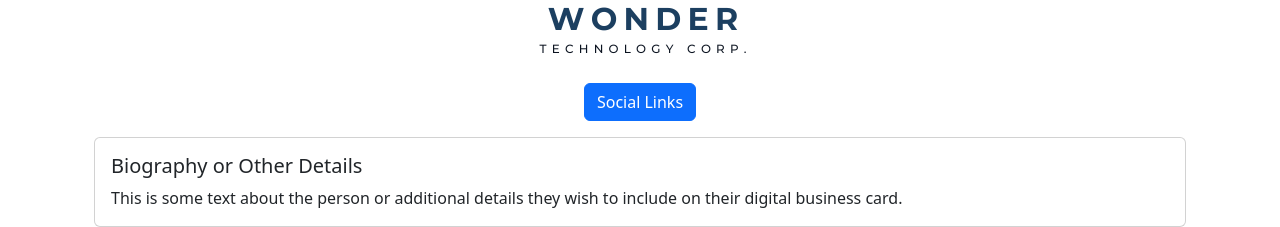
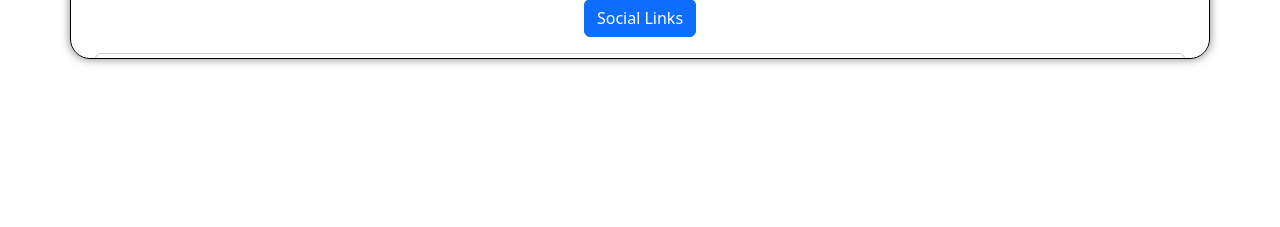
Before and after one commit to SimonRVincent/dbc-app, a React (Create React App) app: page / in a window 1280 px wide. Shown: the part 608-835 px from the top of the page. After the commit the page ends 800 px from the top, so only its background shows below. Built offline with nearby package versions, Linux system fonts and the light colour scheme.

Commit message:
Fixed logo sizing issue.

```diff
--- a/src/App.css
+++ b/src/App.css
@@ -22,6 +22,6 @@
 }
 
 .logo-image {
-  max-width: 10%; /* Limits width to 60% of its parent */
-  height: auto; /* Maintains the aspect ratio */
+  max-width: 35%;
+  height: auto;
 }
--- a/src/App.js
+++ b/src/App.js
@@ -1,4 +1,5 @@
 import React, { useState } from 'react';
+import './App.css';
 import { Container, Row, Col, Image, Button, Card, Modal } from 'react-bootstrap';
 import 'bootstrap/dist/css/bootstrap.min.css';
 // other imports
@@ -55,7 +56,7 @@
         <Col xs={12}>
           <Card>
             <Card.Body>
-              <Card.Title>Biography or Other Details</Card.Title>
+              <Card.Title>About Me</Card.Title>
               <Card.Text>
                 This is some text about the person or additional details they wish to include on their digital business card.
               </Card.Text>
```
